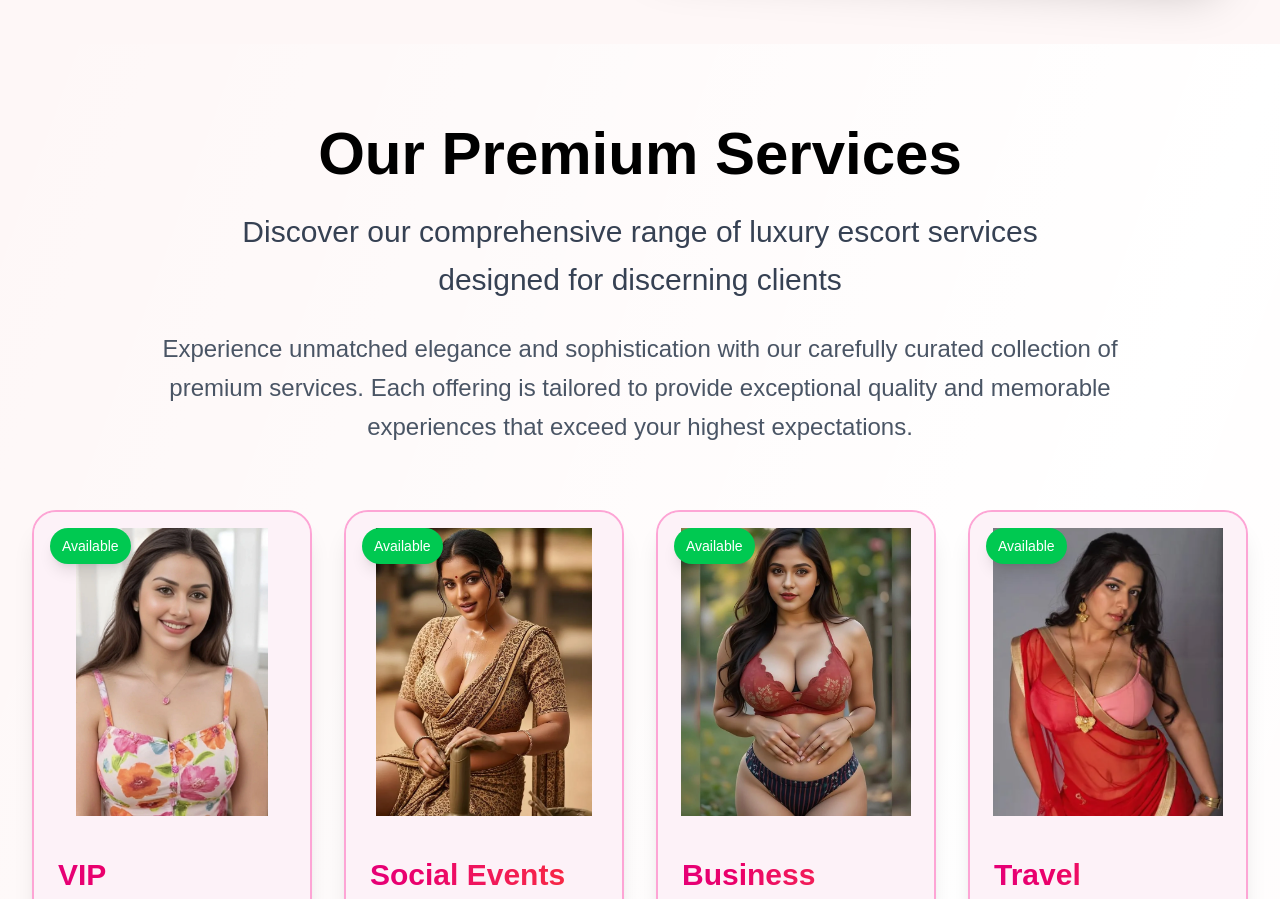
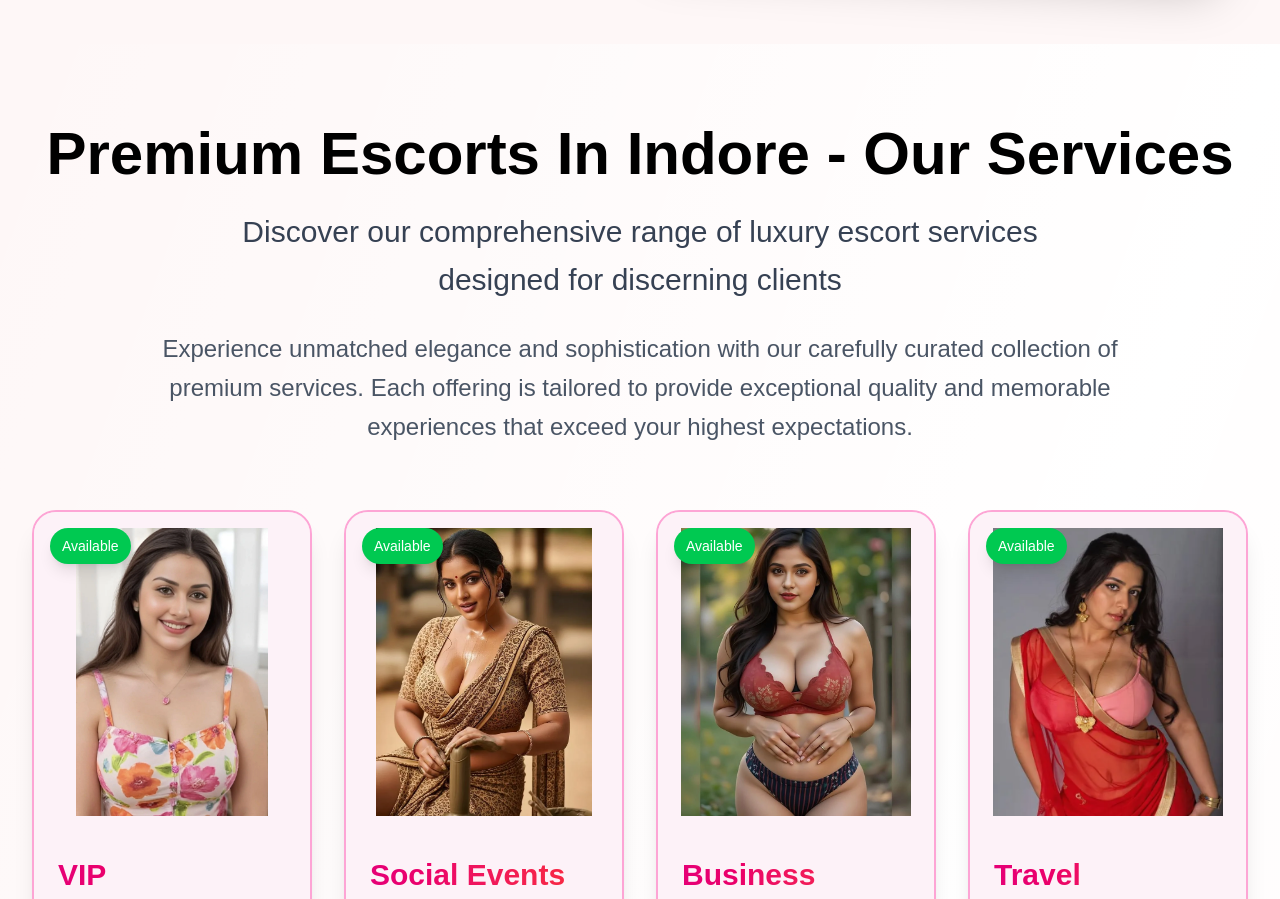
Before and after one commit to anshmydigitalcrown-ui/surat, a Next.js app: page / in a window 1280 px wide. Shown: the part 1060-1959 px from the top of the page. Built offline with nearby package versions, Linux system fonts and the light colour scheme.

Commit message:
Update page headings to 'Premium Escorts In Indore - Our Services' across all pages

```diff
--- a/src/app/gallery/page.tsx
+++ b/src/app/gallery/page.tsx
@@ -48,7 +48,7 @@ export default function Gallery() {
       <section className="relative py-32 bg-gradient-to-br from-sweet-pink-600 via-light-red-500 to-sweet-pink-700 text-white overflow-hidden">
         <div className="absolute inset-0 bg-black/20"></div>
         <div className="relative max-w-7xl mx-auto px-4 sm:px-6 lg:px-8 text-center">
-          <h1 className="text-5xl md:text-7xl font-bold mb-6 animate-fadeInUp">Service Gallery</h1>
+          <h1 className="text-5xl md:text-7xl font-bold mb-6 animate-fadeInUp">Premium Escorts In Indore - Our Services</h1>
           <p className="text-xl md:text-2xl text-white/90 max-w-3xl mx-auto animate-fadeInUp">
             Explore our comprehensive collection of premium escort services with elegant presentation
           </p>
--- a/src/app/page.tsx
+++ b/src/app/page.tsx
@@ -163,7 +163,7 @@ export default function Home() {
         <div className="max-w-7xl mx-auto px-4 sm:px-6 lg:px-8">
           <div className="text-center mb-16">
             <h2 className="text-5xl md:text-6xl font-black text-black mb-6">
-              Our Premium Services
+              Premium Escorts In Indore - Our Services
             </h2>
             <p className="text-2xl md:text-3xl text-gray-700 max-w-4xl mx-auto mb-6 font-medium leading-relaxed">
               Discover our comprehensive range of luxury escort services designed for discerning clients
--- a/src/app/services/page.tsx
+++ b/src/app/services/page.tsx
@@ -33,7 +33,7 @@ export default function Services() {
       <section className="relative py-32 bg-gradient-to-br from-sweet-pink-600 via-light-red-500 to-sweet-pink-700 text-white overflow-hidden">
         <div className="absolute inset-0 bg-black/20"></div>
         <div className="relative max-w-7xl mx-auto px-4 sm:px-6 lg:px-8 text-center">
-          <h1 className="text-5xl md:text-7xl font-bold mb-6 animate-fadeInUp">Our Premium Services</h1>
+          <h1 className="text-5xl md:text-7xl font-bold mb-6 animate-fadeInUp">Premium Escorts In Indore - Our Services</h1>
           <p className="text-xl md:text-2xl text-white/90 max-w-3xl mx-auto animate-fadeInUp">
             Discover our comprehensive range of luxury escort services designed for discerning clients in Surat
           </p>
```
